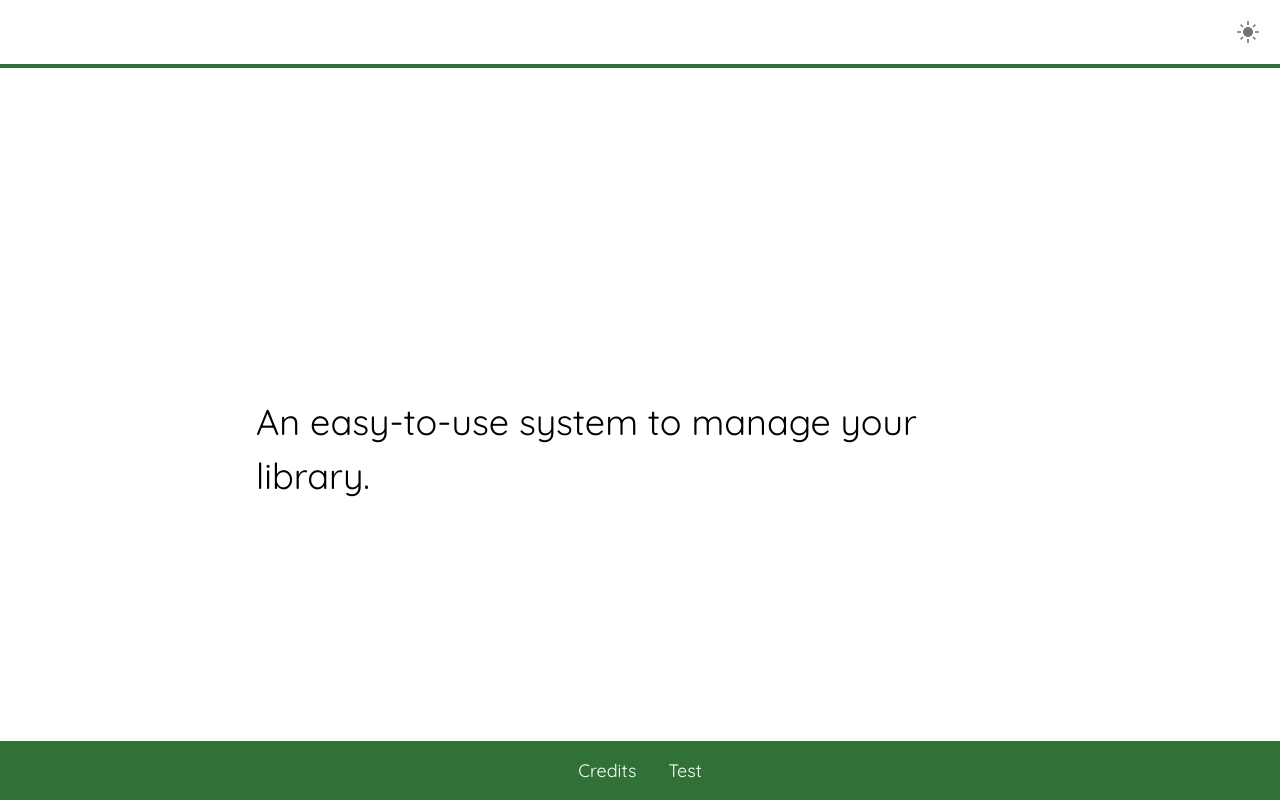
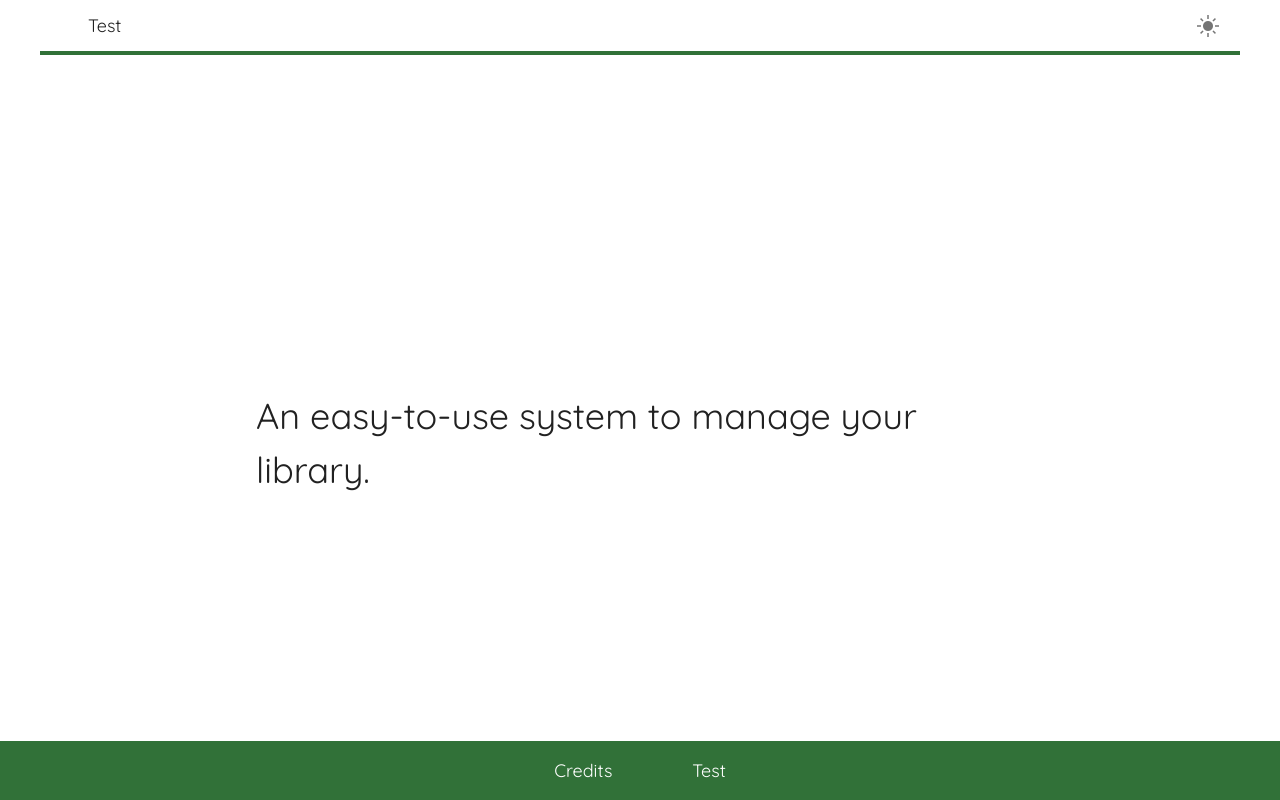
Before and after one commit to UTSCC09/project-simpleils, a React (Vite) app in the folder client/: page / in a window 1280 px wide. Built offline with nearby package versions, Linux system fonts and the light colour scheme.

Commit message:
Improve header style

```diff
--- a/client/src/App.css
+++ b/client/src/App.css
@@ -7,23 +7,46 @@
 .page-head {
   background-color: var(--palette-background-default);
   border-bottom: 0.25rem solid var(--palette-primary-main);
-  padding: 1rem;
+  text-decoration: none;
+  max-width: 75rem;
+  width: 100%;
+  margin: auto;
   display: flex;
   align-items: center;
   position: sticky;
   top: 0;
-}
 
-.spacer {
-  flex: 1;
+  > nav {
+    flex: 1;
+    display: flex;
+
+    > a {
+      color: var(--palette-text-primary);
+      text-decoration: none;
+      padding: 0.75rem 1rem;
+      transition: background-color 0.25s;
+
+      @media (hover: hover) {
+        &:hover {
+          background-color: var(--palette-primary-main);
+          color: var(--palette-primary-contrastText);
+        }
+      }
+    }
+  }
+
+  > .theme-button {
+    margin: 0 1rem;
+  }
 }
 
 .site-title {
   color: var(--palette-text-primary);
   font-weight: bold;
-  font-size: 1.25rem;
+  font-size: 1.5rem;
   text-decoration: none;
   user-select: none;
+  padding: 0.75rem 1rem;
 }
 
 main {
@@ -44,7 +67,7 @@ main {
   > nav {
     display: flex;
     justify-content: center;
-    gap: 2rem;
+    gap: 5rem;
   }
 
   a {
--- a/client/src/App.tsx
+++ b/client/src/App.tsx
@@ -31,12 +31,12 @@ const theme = createTheme({
   }
 });
 
-function ThemeButton() {
+function ThemeButton({ className }: { className: string }) {
   const { mode, setMode } = useColorScheme();
   const newMode = mode === "light" ? "dark" : "light";
   return (
     <button
-      className={`material-symbols-outlined ${themeBtnClasses["theme-button"]}`}
+      className={`material-symbols-outlined ${themeBtnClasses["theme-button"]} ${className}`}
       onClick={() => { setMode(newMode); }}
     >
       {`${newMode}_mode`}
@@ -49,8 +49,10 @@ export default function App({ children }: { children?: ReactNode }) {
     <ThemeProvider theme={theme}>
       <header className="page-head">
         <Link to="/" className="site-title">{config.name}</Link>
-        <div className="spacer" />
-        <ThemeButton />
+        <nav>
+          <Link to="/test">Test</Link>
+        </nav>
+        <ThemeButton className="theme-button" />
       </header>
       <main>
         { children ?? <Outlet />}
--- a/client/src/HomePage.module.css
+++ b/client/src/HomePage.module.css
@@ -1,5 +1,6 @@
 .home {
   zoom: 200%;
+  margin: auto;
   display: flex;
   flex-direction: column;
   align-items: center;
--- a/client/src/HomePage.tsx
+++ b/client/src/HomePage.tsx
@@ -1,4 +1,4 @@
-import classes from "./HomePage.module.css"
+import classes from "./HomePage.module.css";
 
 import { setTitle } from "./helpers";
 
--- a/client/src/TestPage.tsx
+++ b/client/src/TestPage.tsx
@@ -2,6 +2,8 @@ import { setTitle } from "./helpers";
 
 export default function TestPage() {
   setTitle("Test");
+
+  /* eslint-disable @stylistic/max-len */
   return (
     <article>
       <h1>Test</h1>
@@ -16,4 +18,5 @@ export default function TestPage() {
       </p>
     </article>
   );
+  /* eslint-enable @stylistic/max-len */
 }
--- a/client/src/index.css
+++ b/client/src/index.css
@@ -13,8 +13,10 @@ html {
 }
 
 body {
+  background-color: var(--palette-background-default);
   font-family: Quicksand, sans-serif;
   font-size: 18px;
+  color: var(--palette-text-primary);
   line-height: 1.5;
   margin: 0;
 }
--- a/client/src/main.tsx
+++ b/client/src/main.tsx
@@ -22,7 +22,7 @@ const router = createBrowserRouter([
     children: [
       { index: true, element: <HomePage /> },
       { path: "credits", element: <CreditsPage /> },
-      { path: "test", element: <TestPage /> },
+      { path: "test", element: <TestPage /> }
     ]
   }
 ]);
```
